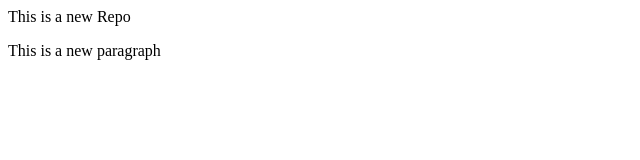
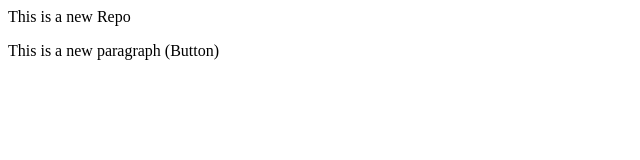
Before and after one commit to MonalishaNahak13/LocalRepo, a plain HTML site: page index.html in a window 1280 px wide. Shown: the full height of the page, 0-640 px from the left. Drawn offline with Linux system fonts and the light colour scheme.

```diff
--- a/index.html
+++ b/index.html
@@ -1,2 +1,2 @@
 <p>This is a new Repo</p>
-<p>This is a new paragraph</p>
+<p>This is a new paragraph (Button) </p>
```
